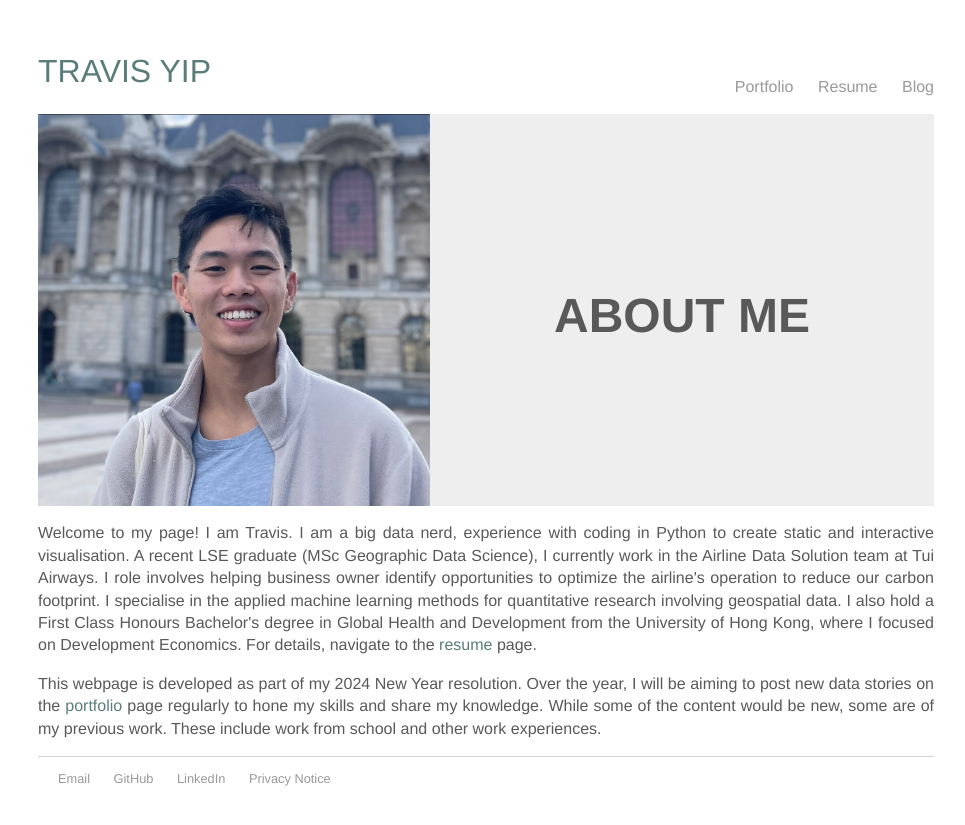
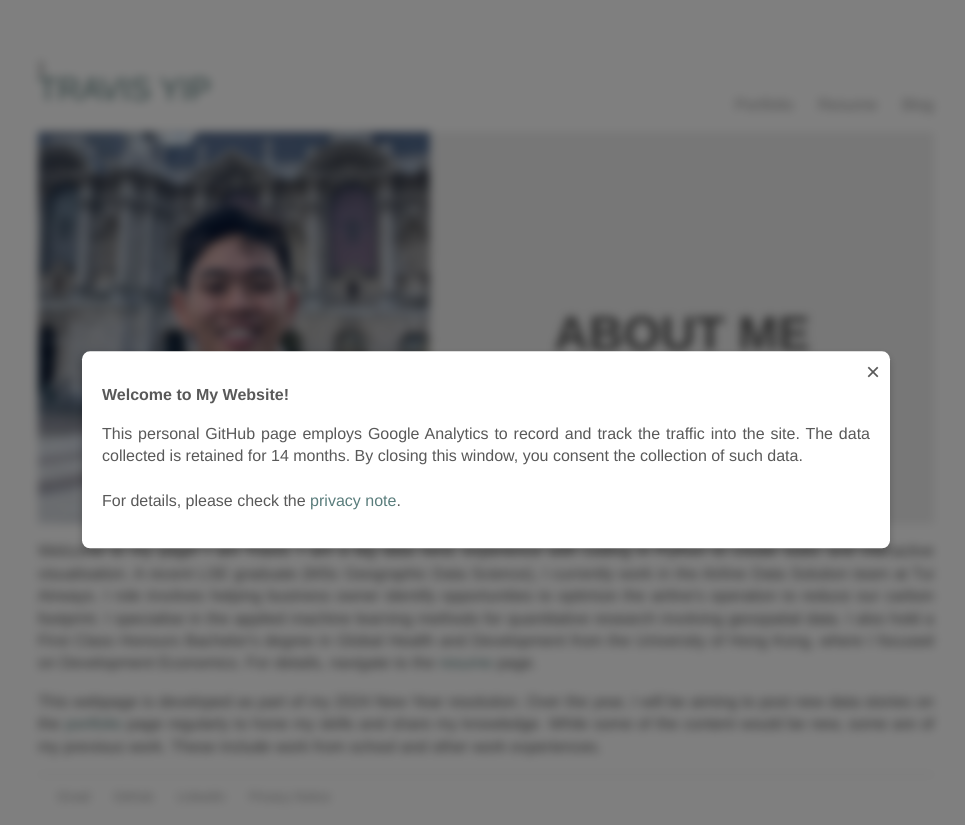
Before and after one commit to cwtravisyip/cwtravisyip.github.io, a Jekyll site: the page built from index.html, in a window 1280 px wide. Shown: the top 825 px of the page, without its empty margins (154-1119 px from the left). Built offline with Jekyll 4.4.1, drawn with Linux system fonts in a browser that asks for light colours.

Commit message:
Add pop up for first time navigator to accept GA data collection

```diff
--- a/CSS/main.css
+++ b/CSS/main.css
@@ -201,3 +201,40 @@ code {
 ul.posts li {
     padding: .2em;
 }
+
+/* Pop-up Overlay */
+.popup-overlay {
+    display: none; /* Hidden by default */
+    position: fixed;
+    top: 0;
+    left: 0;
+    width: 100%;
+    height: 100%;
+    background-color: rgba(0, 0, 0, 0.5); /* Black background with opacity */
+    z-index: 1000; /* High z-index to make sure it’s above all content */
+    backdrop-filter: blur(5px); /* Blurs the background/
+  }
+
+  /* Pop-up Content */
+  .popup-content {
+    position: fixed;
+    top: 50%;
+    left: 50%;
+    transform: translate(-50%, -50%);
+    background-color: #fff;
+    padding: 20px;
+    width: 60%;
+    box-shadow: 0 4px 8px rgba(0, 0, 0, 0.2);
+    text-align: justify;
+    z-index: 1001;
+    border-radius: 8px;
+  }
+
+  /* Close Button */
+  .close-btn {
+    position: absolute;
+    top: 10px;
+    right: 10px;
+    font-size: 24px;
+    cursor: pointer;
+  }
--- a/_layouts/default.html
+++ b/_layouts/default.html
@@ -12,8 +12,25 @@
 		gtag('js', new Date());
 
 		gtag('config', 'G-0BEDED78PR');
+
+
+
+		(function(g,d,p,r){
+			g[p]=g[p]||function(a,b,c){
+				g[d]=g[d]||{};
+				g[d][a]=g[d][a]||[];
+				g[d][a].push([b,c]);
+			};
+		})(window,'GDPRGoogleAnalytics','gdpr');
+
+		gdpr('dependency', 'https://www.googletagmanager.com/gtm.js?id=XXXXXXXX');
+
+
 		</script>
 	</head>
+]
+
+
 	<body>
 		<header>
 			<div>
@@ -29,11 +46,25 @@
 			</nav>
 		</header>
 
+		<!-- /.container -->
         <div class="container">
+            {{ content }}
+        </div>
 
-            {{ content }}
+		<!--- Add the pop-up HTML structure here -->
+		<div id="popup" class="popup-overlay">
+			<div class="popup-content">
+				<span class="close-btn" onclick="closePopup()">×</span>
+				<h2>Welcome to My Website!</h2>
+				<p>
+					This personal GitHub page employs Google Analytics to record and track the traffic into the site.
+					The data collected is retained for 14 months. By closing this window, you consent the collection of such data.<br>
+					<br>
+					For details, please check the <a href = "/privacy_note">privacy note</a>.
+				</p>
+			</div>
+		</div>
 
-        </div><!-- /.container -->
 		<footer>
     		<ul>
         		<li><a href="mailto:cwtravisyip@gmail.com" target="_blank">Email</a></li>
@@ -42,6 +73,36 @@
 				<li><a href="/privacy_note.html">Privacy Notice</a></li>
 			</ul>
 		</footer>
-	</style>
+
+		<!-- Pop-up JavaScript -->
+		<script>
+			// Function to show the pop-up
+			function showPopup() {
+				document.getElementById("popup").style.display = "block";
+			}
+
+			// Function to close the pop-up
+			function closePopup() {
+				document.getElementById("popup").style.display = "none";
+				localStorage.setItem("popupDisplayed", "true"); // Store a flag in localStorage
+			}
+
+			// Check if the pop-up has already been displayed or the current page is privacy note
+			window.onload = function() {
+				// Get the current page URL
+				var currentPage = window.location.pathname;
+
+				// Disable the pop-up on the privacy_note.html page
+				if (currentPage === "/privacy_note") {
+					return; // Do nothing, i.e., don't show the pop-up
+				}
+
+				// Show the pop-up for other pages if it's the first visit
+				if (!localStorage.getItem("popupDisplayed")) {
+					showPopup(); // Show the pop-up if the user has not seen it before
+				}
+			};
+		</script>
+
 	</body>
 </html>
```
